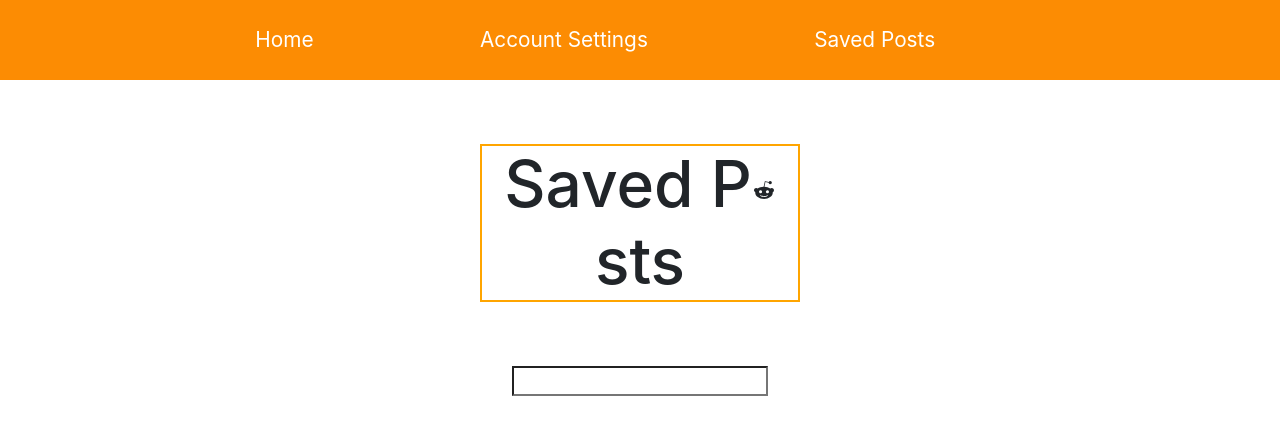
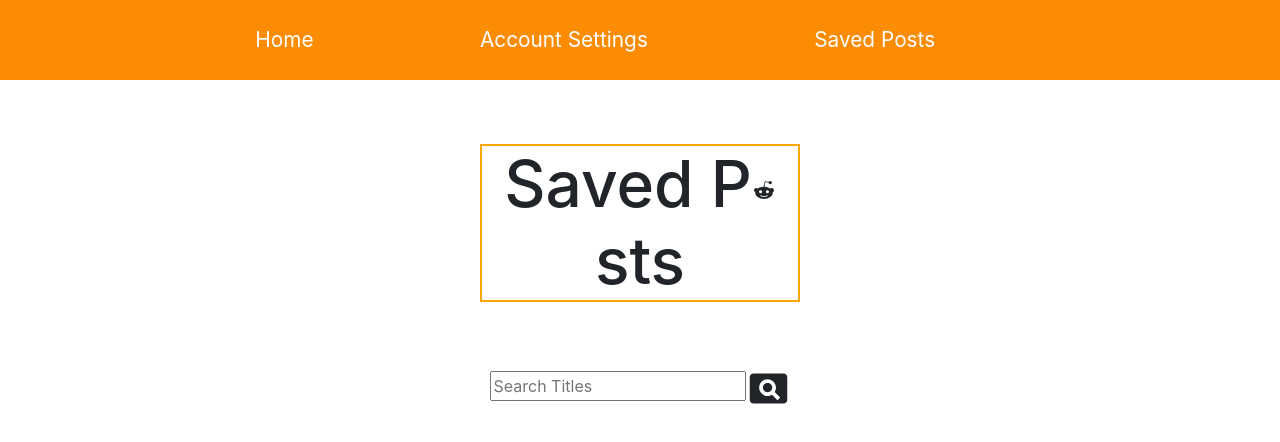
Before and after one commit to Build-Week-Post-Here-2/front-end, a React (Create React App) app in the folder login-page/: page /savedposts in a window 1280 px wide. Shown: the top 442 px of the page. Built offline with nearby package versions, Linux system fonts and the light colour scheme; sample sign-in values are in the browser's storage.

Commit message:
Update search bar

```diff
--- a/login-page/src/components/UserPostSearch.js
+++ b/login-page/src/components/UserPostSearch.js
@@ -1,25 +1,35 @@
 import React, { useEffect, useState } from "react";
+import PageviewIcon from "@material-ui/icons/Pageview";
 
 const UserSearchPost = (props) => {
   const [searchInput, setSearchInput] = useState("");
-  const [filteredPosts, setFilteredPosts] = useState([]);
+  const [filteredPosts, setFilteredPosts] = useState(null);
 
   const handleInputChange = (e) => {
     setSearchInput(e.target.value);
-    const result = props.posts.filter((post) => {
-      return post["post_title"].includes(searchInput);
-    });
-    setFilteredPosts(result);
+    if (searchInput.length > 0) {
+      const result = props.posts.filter((post) => {
+        return post["post_title"].includes(searchInput);
+      });
+      setFilteredPosts(result);
+    }
   };
 
   useEffect(() => {
-    if (filteredPosts.length > 0) {
-      console.log(filteredPosts);
+    if (filteredPosts !== null) {
       props.toggleSearch(filteredPosts);
     }
   }, [filteredPosts]);
   return (
-    <input type="search" value={searchInput} onChange={handleInputChange} />
+    <div>
+      <input
+        type="text"
+        placeholder="Search Titles"
+        value={searchInput}
+        onChange={handleInputChange}
+      />
+      <PageviewIcon style={{ fontSize: 45 }} />
+    </div>
   );
 };
 
```
